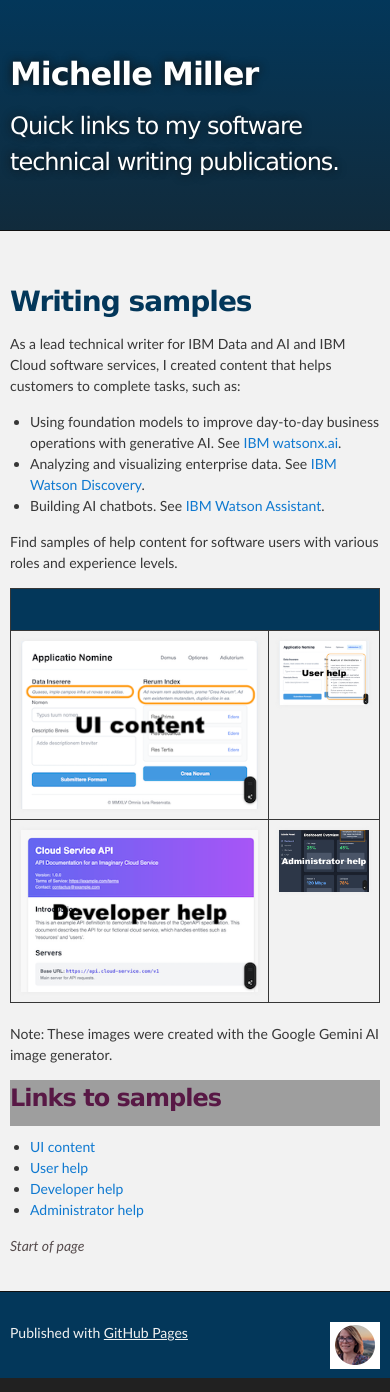
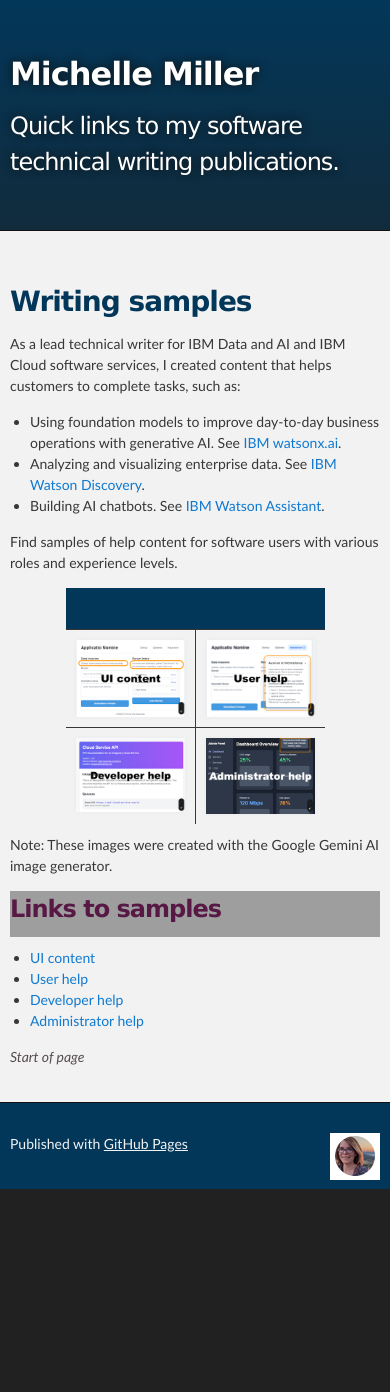
Before and after one commit to michelle-miller/michelle-miller.github.io, a Jekyll site: the page built from index.md, in a window 390 px wide. Built offline with Jekyll 4.4.1, drawn with Linux system fonts in a browser that asks for light colours; our own code applies the rules of GitHub Pages for plain Markdown files; after the commit the page ends 1203 px from its top, so only the background shows below that; grey boxes are pictures that could not be loaded.

Commit message:
adding back

```diff
--- a/_sass/jekyll-theme-slate.scss
+++ b/_sass/jekyll-theme-slate.scss
@@ -493,8 +493,9 @@ Small Device Styles
     max-width: 480px;
   }
 
-  .tableimg th, td {
+  .tableimg {
     width: 70%;
+    margin: 0 auto;
   }
 
   #project_title {
--- a/index.md
+++ b/index.md
@@ -12,6 +12,7 @@ Find samples of help content for software users with various roles and experienc
 |-|-|
 |  [![UI content: Image of a dummy software user interface page with inline UI help content](images/ui-content.png)](ui-content.html) | [![User help: Image of a dummy user help window that is displayed in front of a software user interface page.](images/user-help.png)](user-help.html)|
 | [![Developer help: Image of a dummy REST API reference page](images/dev-help.png)](developer-help.html) | [![Administrator help: Image of a dummy system administrator's dashboard with tooltip help](images/admin-help.png)](administrator-help.html) |
+{: .tableimg}
 
 Note: These images were created with the Google Gemini AI image generator.
 
```
